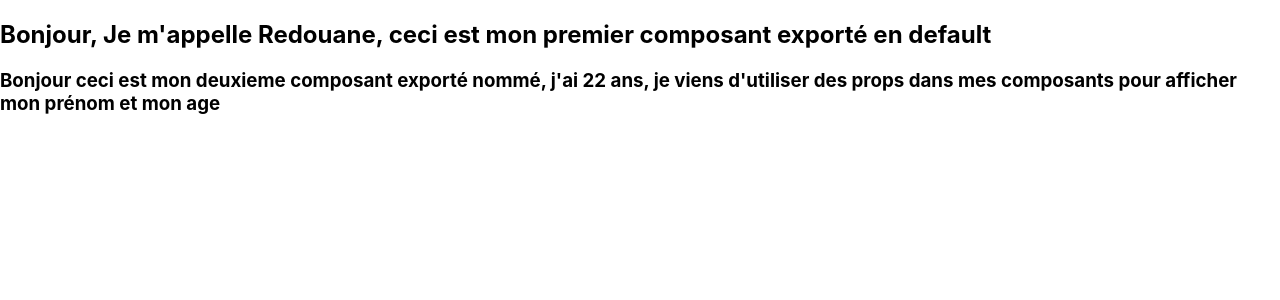
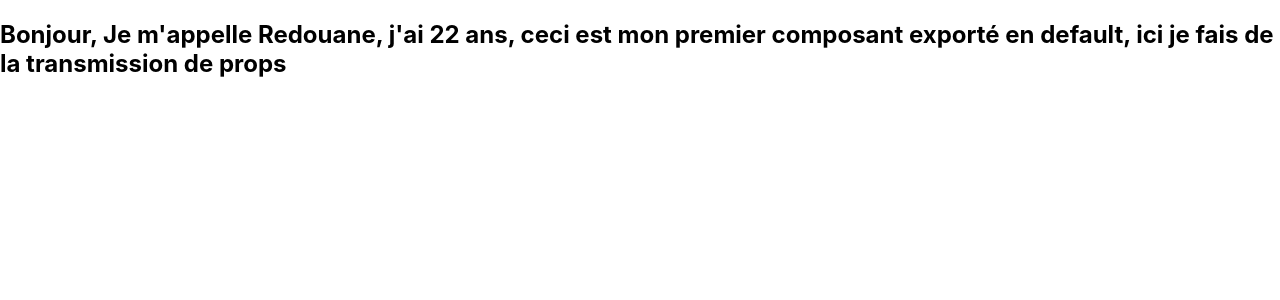
Before and after one commit to Redouane590/Start-React, a React (Create React App) app: page / in a window 1280 px wide. Shown: the top 300 px of the page. Built offline with nearby package versions, Linux system fonts and the light colour scheme.

Commit message:
Transmission de props entre deux composants

```diff
--- a/src/Hello.js
+++ b/src/Hello.js
@@ -1,9 +1,9 @@
 import React from "react";
 
-export default function Hello(props) {
-  return <h2>Bonjour, Je m'appelle { props.name }, ceci est mon premier composant exporté en default</h2>
+export default function Hello({age, name}) {
+  return <h2>Bonjour, Je m'appelle { name }, j'ai {age} ans, ceci est mon premier composant exporté en default, ici je fais de la transmission de props</h2>
 }
 
-export function Hello2({age}) {
-  return <h3>Bonjour ceci est mon deuxieme composant exporté nommé, j'ai { age } ans, je viens d'utiliser des props dans mes composants pour afficher mon prénom et mon age</h3>
+export function Hello2(props) {
+  return <Hello { ...props }/>;
 }
--- a/src/index.js
+++ b/src/index.js
@@ -3,15 +3,15 @@ import ReactDOM from 'react-dom/client';
 import './index.css';
 // import App from './App';
 import reportWebVitals from './reportWebVitals';
-import Hello, { Hello2 } from './Hello'
+import  { Hello2 } from './Hello'
 const root = ReactDOM.createRoot(document.getElementById('root'));
 
 
 root.render(
   <>
 
-    <Hello name="Redouane"/>
-    <Hello2 age={22}/>
+    <Hello2 name="Redouane" age={22}/>
+
   </>
 );
 
```
